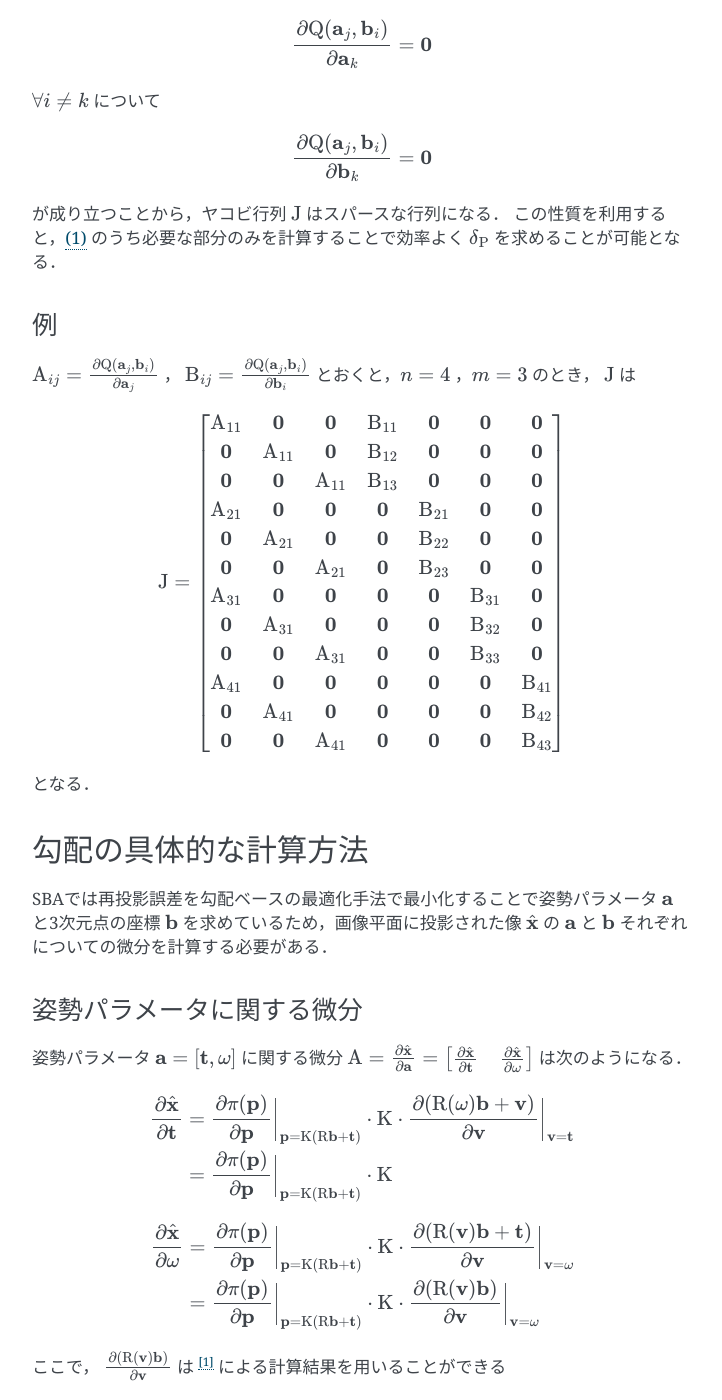
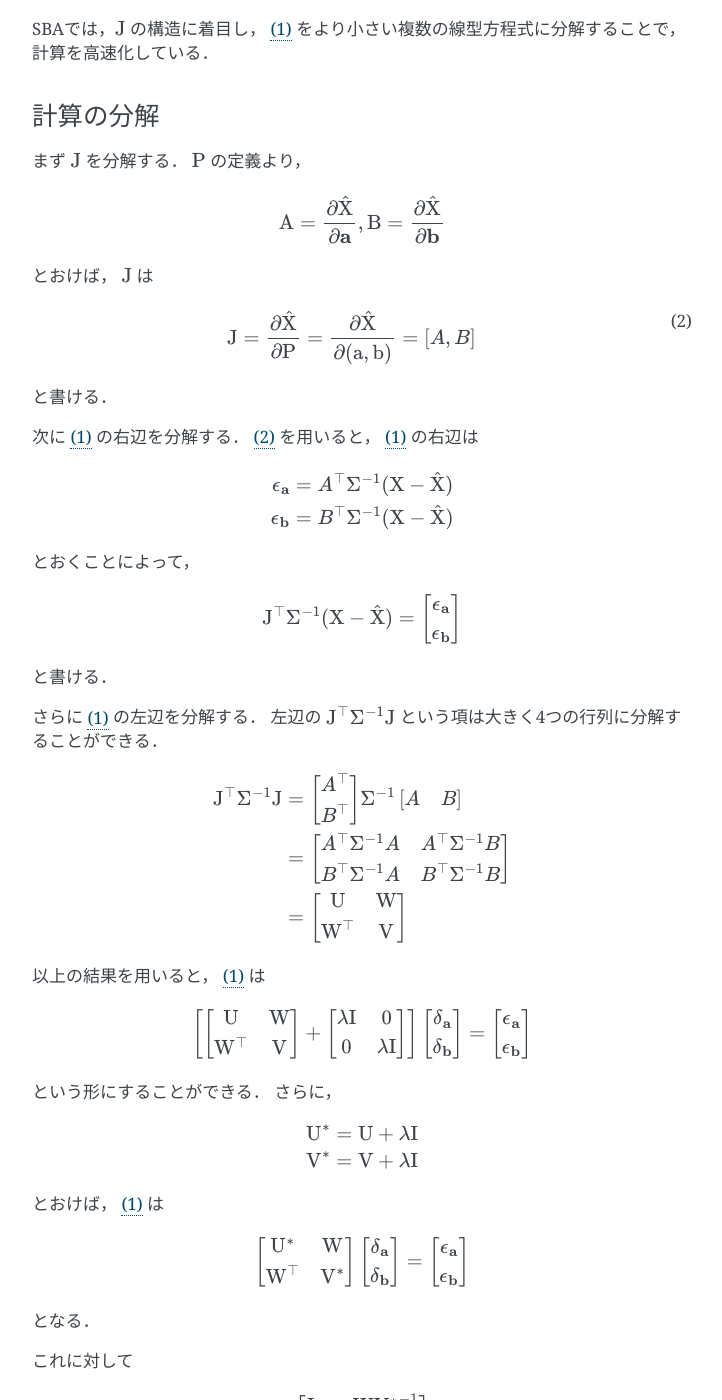
Before and after one commit to IshitaTakeshi/SparseBundleAdjustment, a Sphinx documentation site: the page built from docs/source/sparse-bundle-adjustment.rst, in a window 1280 px wide and 1400 px high, scrolled down 2101 px. Shown: the whole window, without its empty margins (388-1110 px from the left). Built offline with Sphinx 7.4.7, drawn with Linux system fonts in a browser that asks for light colours; some of the changed text lies outside the part shown.

Commit message:
Add the decomposition process of the LM update

```diff
--- a/docs/source/sparse-bundle-adjustment.rst
+++ b/docs/source/sparse-bundle-adjustment.rst
@@ -120,21 +120,148 @@ SBAでは誤差関数を LM法_ [#Levenberg_1944]_ によって最小化する
 .. _LM法: https://en.wikipedia.org/wiki/Levenberg%E2%80%93Marquardt_algorithm
 
 
-:math:`\mathrm{P}` の更新量を :math:`\delta_{\mathrm{P}}` とする．
+誤差関数を最小化するような :math:`\mathrm{P}` を見つけるため， :math:`\mathrm{P}^{(t)}` を逐次的に更新し，誤差関数を探索する．
+すなわち，時刻 :math:`t` における :math:`\mathrm{P}` の更新量を :math:`\delta_{\mathrm{P}}^{(t)} = \left[ \delta_{\mathbf{a}_{1}}^{\top}, \dots, \delta_{\mathbf{a}_{m}}^{\top}, \delta_{\mathbf{b}_{1}}^{\top}, \dots, \delta_{\mathbf{b}_{n}}^{\top} \right]` ` として，
 
 .. math::
-    \mathrm{P}_{t+1} \leftarrow \mathrm{P}_{t} + \delta_{\mathrm{P}}
+    \mathrm{P}^{(t+1)} \leftarrow \mathrm{P}^{(t)} + \delta_{\mathrm{P}}^{(t)}
 
-この更新量 :math:`\delta_{\mathrm{P}}` は次の線形方程式を解くことによって得られる．
+というふうに :math:`\mathrm{P}^{(t)}` を更新することで誤差関数を最小化するような :math:`\mathrm{P}` を見つける．
+
+LM法を用いる場合，この更新量 :math:`\delta_{\mathrm{P}}` は次の線型方程式を解くことによって得られる．
 
 .. math::
-    (\mathrm{J}^{\top}\mathrm{J} + \lambda \mathrm{I}) \delta_{\mathrm{P}}
-    = \mathrm{J}^{\top} (\mathrm{X} - \hat{\mathrm{X}}) \\
-    :label: lm_update
+    \left[
+        \mathrm{J}^{\top} \mathrm{\mathrm{\Sigma}}^{-1} \mathrm{J} + \lambda \mathrm{I}
+    \right]
+    \delta_{\mathrm{P}}^{(t)}
+    = \mathrm{J}^{\top} \mathrm{\mathrm{\Sigma}}^{-1} \left[ \mathrm{X} - \hat{\mathrm{X}} \right] \\
+    :label: lm-update
 
-ここで :math:`\mathrm{J} = \frac{\partial \hat{\mathrm{X}}}{\partial \mathrm{P}}` である．
+:math:`\mathbf{J}` は :math:`\hat{\mathrm{X}}` のヤコビ行列 :math:`\mathrm{J} = \frac{\partial \hat{\mathrm{X}}}{\partial \mathrm{P}} \rvert_{\mathrm{P}=\mathrm{P}^{(t)}}` であり， :math:`\lambda \in \mathbb{R}, \lambda \geq 0` は damping parameter である．
 
-SBAは，このヤコビ行列 :math:`\mathrm{J}` がスパースであることに着目し，計算量を削減している．
+SBAでは，:math:`\mathrm{J}` の構造に着目し， :eq:`lm-update` をより小さい複数の線型方程式に分解することで，計算を高速化している．
+
+
+計算の分解
+~~~~~~~~~~
+
+まず :math:`\mathrm{J}` を分解する． :math:`\mathrm{P}` の定義より，
+
+.. math::
+    \mathrm{A} = \frac{\partial \hat{\mathrm{X}}}{\partial \mathbf{a}},
+    \mathrm{B} = \frac{\partial \hat{\mathrm{X}}}{\partial \mathbf{b}}
+
+とおけば， :math:`\mathrm{J}` は
+
+.. math::
+    \mathrm{J} = \frac{\partial \hat{\mathrm{X}}}{\partial \mathrm{P}}
+    = \frac{\partial \hat{\mathrm{X}}}{\partial (\mathrm{a}, \mathrm{b})} = \left[ A, B \right]
+    :label: decomposition-J
+
+と書ける．
+
+次に :eq:`lm-update` の右辺を分解する． :eq:`decomposition-J` を用いると， :eq:`lm-update` の右辺は
+
+.. math::
+    \begin{align}
+        \mathbf{\epsilon}_{\mathbf{a}} &= A^{\top} \mathrm{\Sigma}^{-1} (\mathrm{X} - \hat{\mathrm{X}}) \\
+        \mathbf{\epsilon}_{\mathbf{b}} &= B^{\top} \mathrm{\Sigma}^{-1} (\mathrm{X} - \hat{\mathrm{X}})
+    \end{align}
+
+とおくことによって，
+
+.. math::
+    \mathrm{J}^{\top} \mathrm{\mathrm{\Sigma}}^{-1} (\mathrm{X} - \hat{\mathrm{X}})
+    = \begin{bmatrix} \mathbf{\epsilon}_{\mathbf{a}} \\ \mathbf{\epsilon}_{\mathbf{b}} \end{bmatrix}
+
+と書ける．
+
+さらに :eq:`lm-update` の左辺を分解する．
+左辺の :math:`\mathrm{J}^{\top} \mathrm{\mathrm{\Sigma}}^{-1} \mathrm{J}` という項は大きく4つの行列に分解することができる．
+
+.. math::
+    \begin{align}
+        \mathrm{J}^{\top} \mathrm{\mathrm{\Sigma}}^{-1} \mathrm{J}
+        &= \begin{bmatrix}
+            A^{\top} \\ B^{\top}
+        \end{bmatrix}
+        \mathrm{\Sigma}^{-1}
+        \begin{bmatrix}
+            A & B
+        \end{bmatrix} \\
+        &= \begin{bmatrix}
+            A^{\top} \mathrm{\Sigma}^{-1} A & A^{\top} \mathrm{\Sigma}^{-1} B \\
+            B^{\top} \mathrm{\Sigma}^{-1} A & B^{\top} \mathrm{\Sigma}^{-1} B
+        \end{bmatrix} \\
+        &= \begin{bmatrix}
+            \mathrm{U} & \mathrm{W} \\
+            \mathrm{W}^{\top} & \mathrm{V}
+        \end{bmatrix}
+    \end{align}
+
+以上の結果を用いると， :eq:`lm-update` は
+
+.. math::
+    \left[
+    \begin{bmatrix}
+        \mathrm{U} & \mathrm{W} \\
+        \mathrm{W}^{\top} & \mathrm{V}
+    \end{bmatrix}
+    +
+    \begin{bmatrix}
+        \lambda \mathrm{I} & \mathrm{0} \\
+        \mathrm{0} & \lambda \mathrm{I}
+    \end{bmatrix}
+    \right]
+    \begin{bmatrix}
+        \mathbf{\delta}_{\mathbf{a}} \\
+        \mathbf{\delta}_{\mathbf{b}}
+    \end{bmatrix}
+    =
+    \begin{bmatrix}
+        \mathbf{\epsilon}_{\mathbf{a}} \\
+        \mathbf{\epsilon}_{\mathbf{b}}
+    \end{bmatrix}
+
+という形にすることができる．
+さらに，
+
+.. math::
+    \begin{align}
+        \mathrm{U}^{*} &= \mathrm{U} + \lambda \mathrm{I} \\
+        \mathrm{V}^{*} &= \mathrm{V} + \lambda \mathrm{I}
+    \end{align}
+
+とおけば， :eq:`lm-update` は
+
+.. math::
+    \begin{bmatrix}
+        \mathrm{U}^{*} & \mathrm{W} \\
+        \mathrm{W}^{\top} & \mathrm{V}^{*}
+    \end{bmatrix}
+    \begin{bmatrix}
+        \mathbf{\delta}_{\mathbf{a}} \\
+        \mathbf{\delta}_{\mathbf{b}}
+    \end{bmatrix}
+    =
+    \begin{bmatrix}
+        \mathbf{\epsilon}_{\mathbf{a}} \\
+        \mathbf{\epsilon}_{\mathbf{b}}
+    \end{bmatrix}
+
+となる．
+
+これに対して
+
+.. math::
+    \begin{bmatrix}
+        \mathrm{I} & -\mathrm{W}{\mathrm{V}^{*}}^{-1} \\
+        \mathrm{0} & \mathrm{I}
+    \end{bmatrix}
+
+という行列を左から作用させると，
+
 
 
 ヤコビ行列のスパース性
@@ -151,7 +278,7 @@ SBAは，このヤコビ行列 :math:`\mathrm{J}` がスパースであること
     \frac{\partial \mathrm{Q}(\mathbf{a}_{j}, \mathbf{b}_{i})}{\partial \mathbf{b}_{k}} = \mathbf{0}
 
 が成り立つことから，ヤコビ行列 :math:`\mathrm{J}` はスパースな行列になる．
-この性質を利用すると，:eq:`lm_update` のうち必要な部分のみを計算することで効率よく :math:`\delta_{\mathrm{P}}` を求めることが可能となる．
+この性質を利用すると，:eq:`lm-update` のうち必要な部分のみを計算することで効率よく :math:`\delta_{\mathrm{P}}` を求めることが可能となる．
 
 
 例
```
